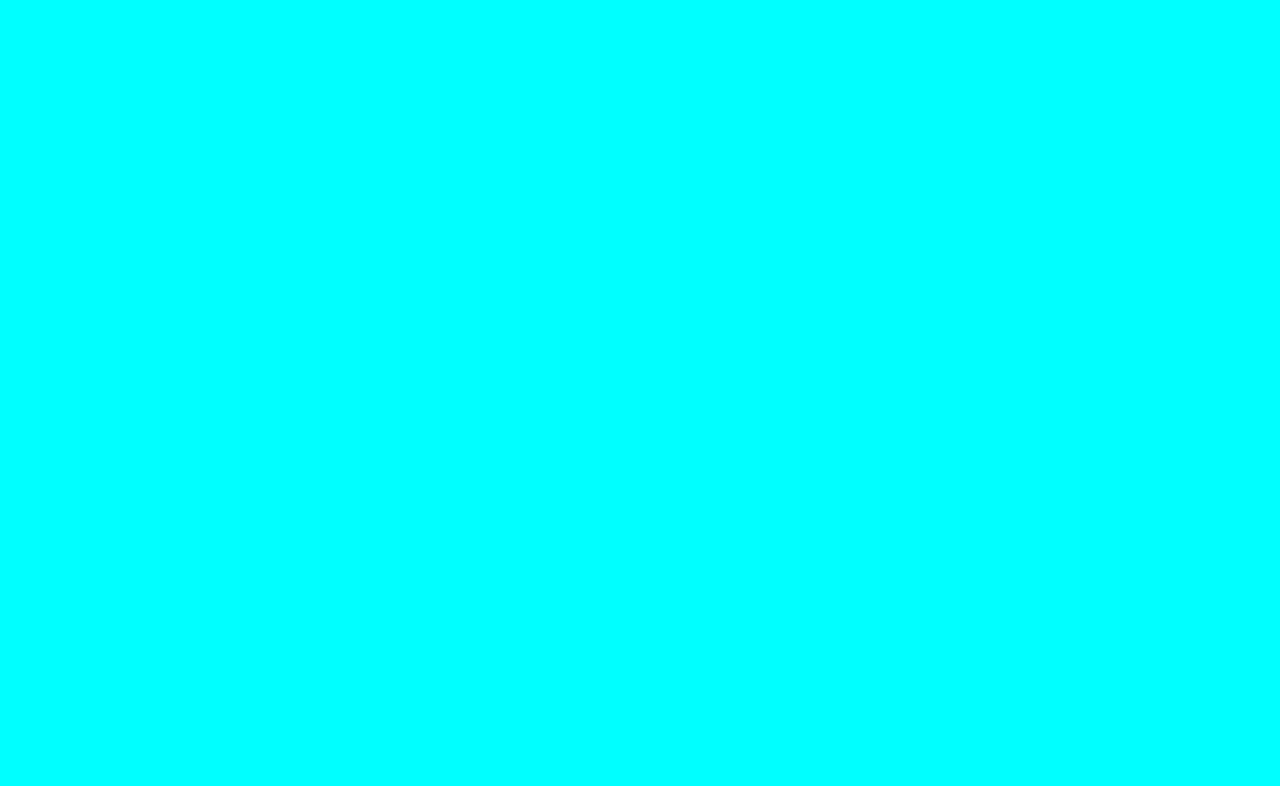
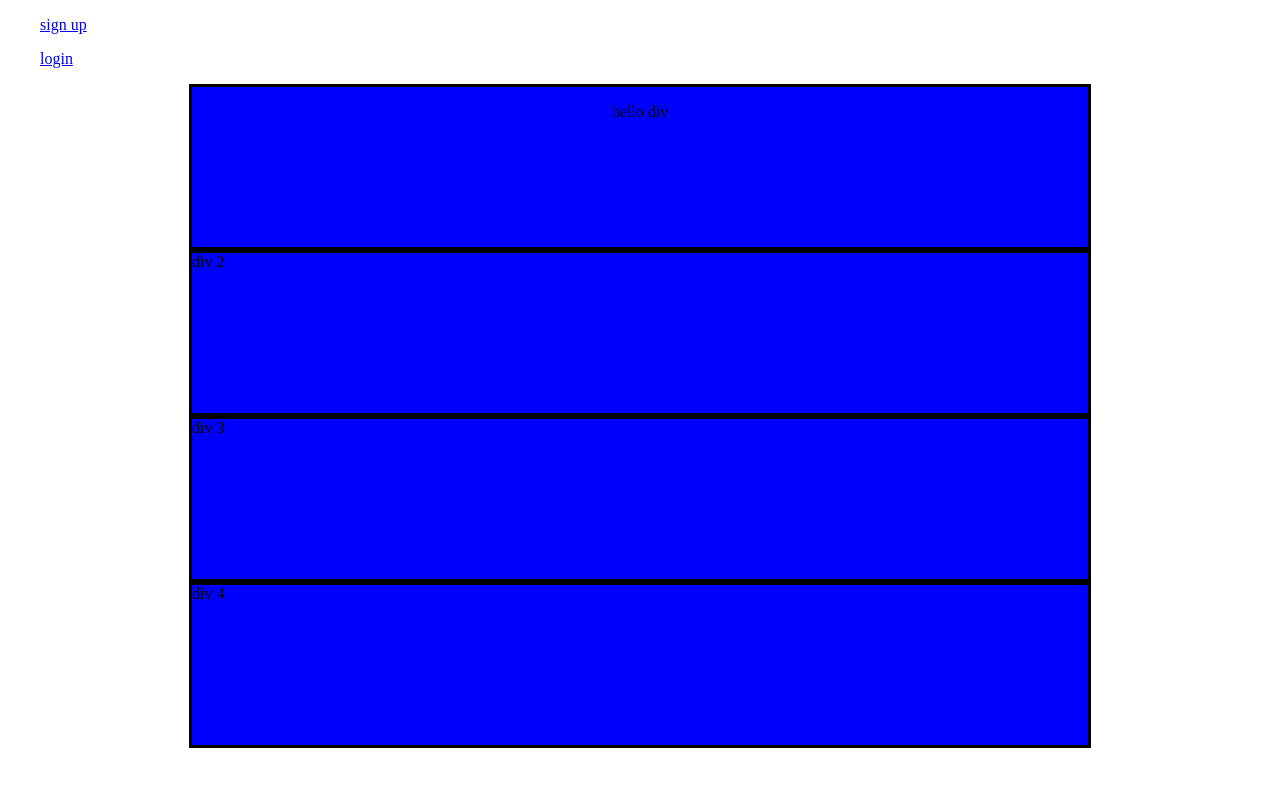
Before and after one commit to KarimElmouslemany/Symptom-Checker-Web-App, a plain HTML site: page main.html in a window 1280 px wide. Drawn offline with Linux system fonts and the light colour scheme.

Commit message:
basic concept add with divs and stuff.

```diff
--- a/main.html
+++ b/main.html
@@ -7,6 +7,23 @@
     <title>Symptom Checker</title>
 </head>
 <body>
+    <nav>
+        <ul><a href="Sign_Up.html">sign up</a></ul>
+        <ul><a href="login.html">login</a></ul>
 
+    </nav>
+
+    <div class="symptoms">
+           <p>hello div</p>
+    </div>
+     <div class="symptoms">
+            div 2
+    </div>
+     <div class="symptoms">
+            div 3
+    </div>
+     <div class="symptoms">
+            div 4
+    </div>
 </body>
 </html>
--- a/styling.css
+++ b/styling.css
@@ -1,3 +1,17 @@
-body{
-    background-color: aqua;
+html,body{
+    height: 100%;
+    width: 100%;
+    margin: 0;
 }
+p{
+    text-align: center;
+}
+.symptoms{
+    margin: auto;
+    border-style: solid;
+    width: 70%;
+    height: 20%;
+    background-color: blue;
+
+
+}
```
